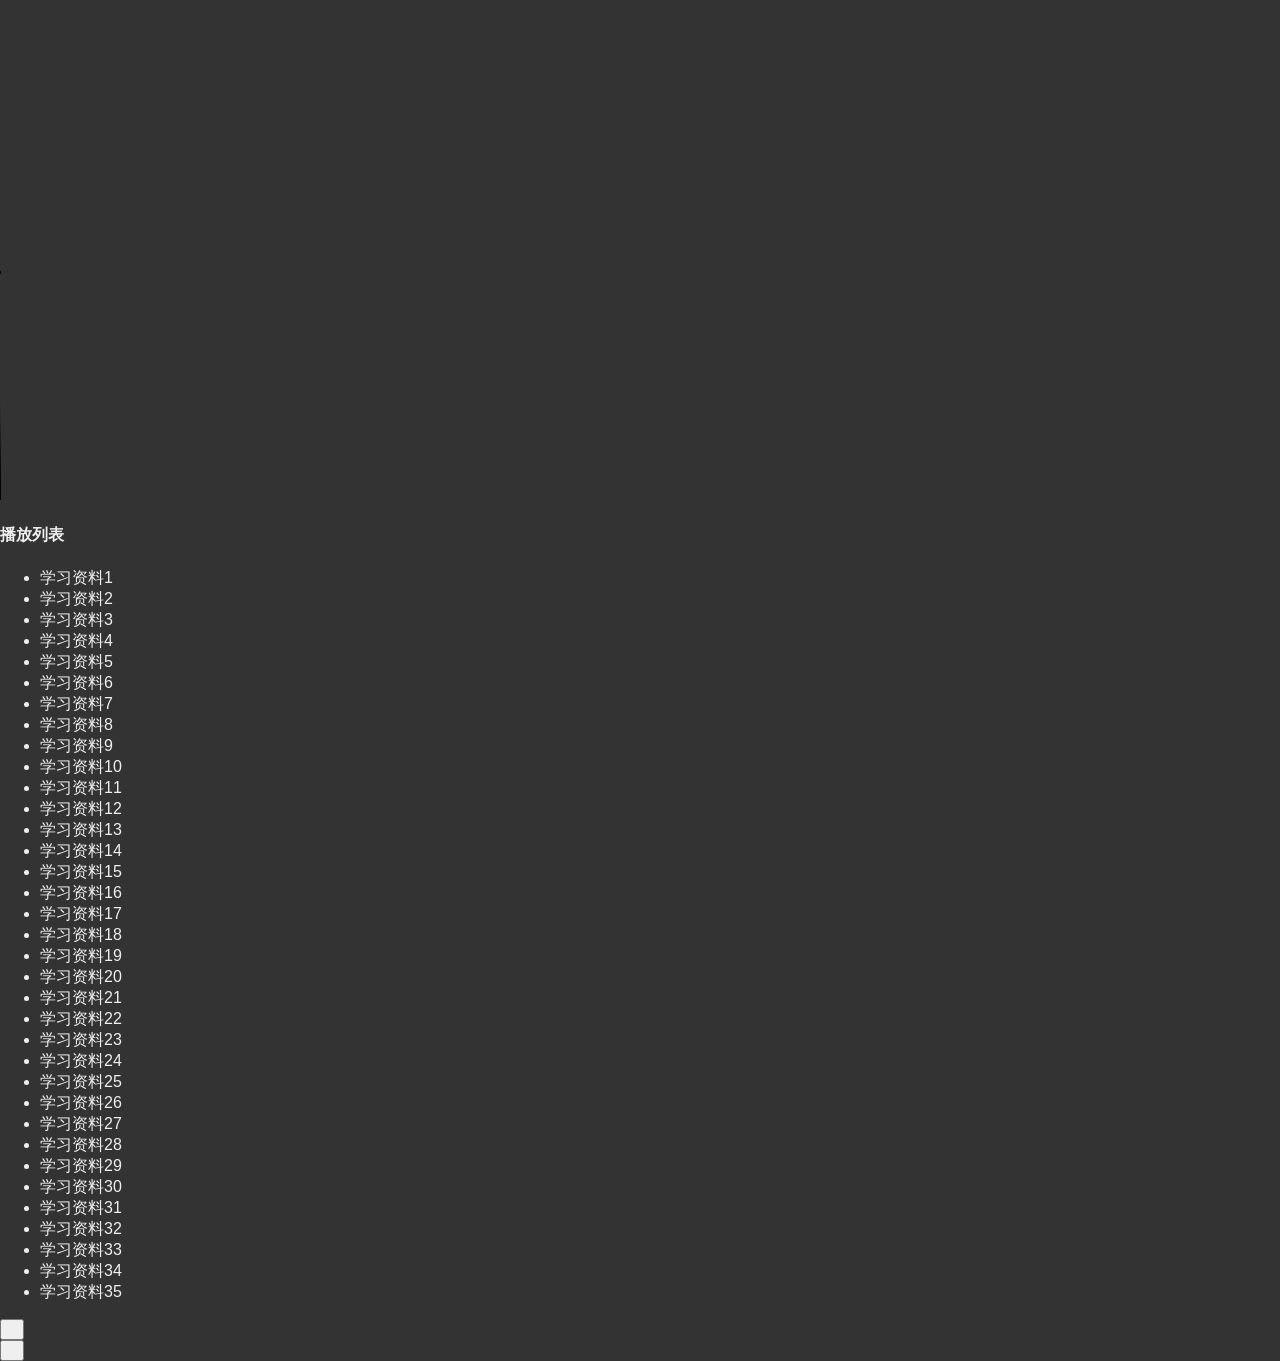
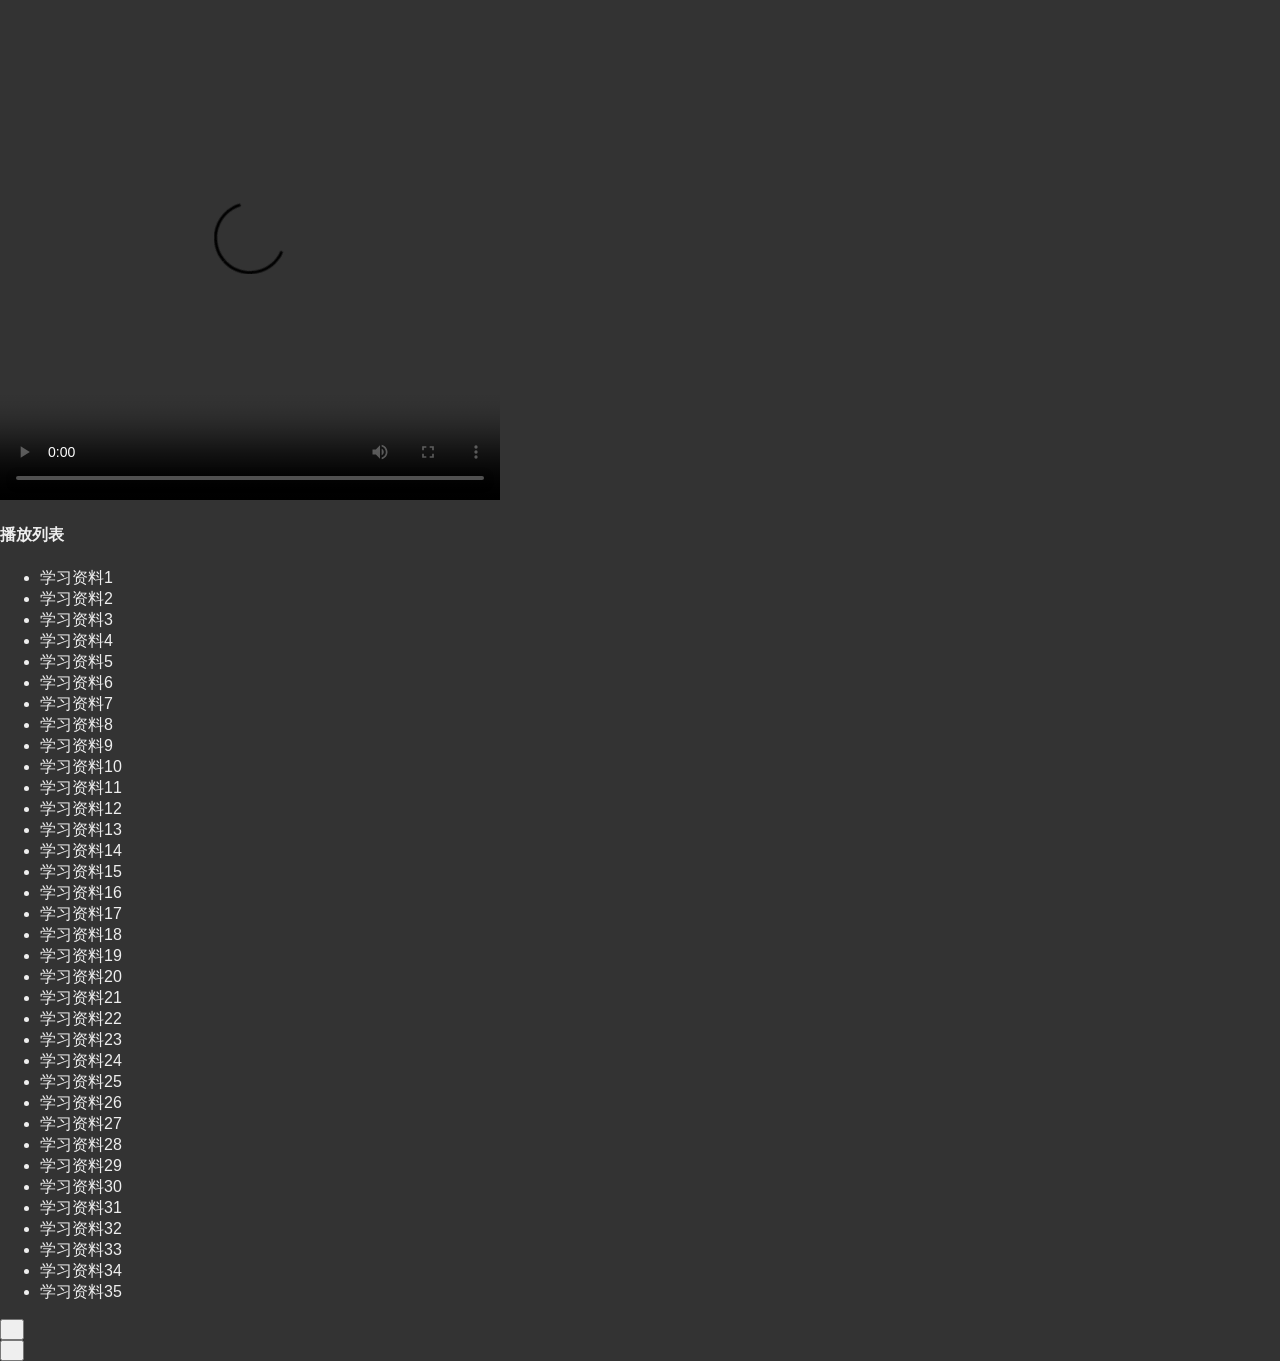

feat: add local music automation and community sections

--- a/css/style.css
+++ b/css/style.css
@@ -939,6 +939,196 @@ footer {
     background-size: 8px !important;
 }
 
+/*互动区*/
+.community-entry-grid {
+    display: grid;
+    grid-template-columns: repeat(2, minmax(0, 1fr));
+    gap: 18px;
+}
+
+.community-entry {
+    border: none;
+    cursor: pointer;
+}
+
+.community-entry-grid button {
+    font: inherit;
+    width: 100%;
+}
+
+.community-modal {
+    position: fixed;
+    inset: 0;
+    display: none;
+    align-items: center;
+    justify-content: center;
+    z-index: 2100;
+    padding: 24px;
+    background: rgba(0, 0, 0, 0.5);
+    backdrop-filter: blur(20px);
+    animation: fade 0.3s;
+}
+
+.community-modal.active {
+    display: flex;
+}
+
+.community-wrapper {
+    position: relative;
+    width: min(760px, 100%);
+    max-height: 82vh;
+    padding: 24px;
+    border-radius: 8px;
+    background: rgb(255 255 255 / 24%);
+    box-shadow: 0 16px 60px rgb(0 0 0 / 20%);
+    display: flex;
+    flex-direction: column;
+}
+
+.community-close {
+    position: absolute;
+    top: 10px;
+    right: 14px;
+    border: none;
+    background: transparent;
+    cursor: pointer;
+    padding: 6px;
+}
+
+.community-close:hover {
+    transform: scale(1.15);
+}
+
+.community-header {
+    display: flex;
+    gap: 10px;
+    padding-right: 34px;
+}
+
+.community-tab {
+    border: 1px solid rgb(255 255 255 / 20%);
+    background: rgb(0 0 0 / 16%);
+    color: #efefef;
+    border-radius: 8px;
+    padding: 8px 16px;
+    cursor: pointer;
+}
+
+.community-tab.active,
+.community-tab:hover {
+    background: rgb(255 255 255 / 22%);
+}
+
+.community-body {
+    margin-top: 18px;
+    overflow-y: auto;
+    padding-right: 4px;
+}
+
+.community-panel {
+    display: none;
+}
+
+.community-panel.active {
+    display: block;
+}
+
+.community-form {
+    display: grid;
+    gap: 10px;
+    margin-bottom: 16px;
+}
+
+.community-form input,
+.community-form textarea {
+    width: 100%;
+    border: 1px solid rgb(255 255 255 / 18%);
+    border-radius: 8px;
+    background: rgb(0 0 0 / 20%);
+    color: #efefef;
+    padding: 10px 12px;
+    outline: none;
+    resize: vertical;
+    user-select: text;
+}
+
+.community-form input:focus,
+.community-form textarea:focus {
+    border-color: rgb(255 255 255 / 60%);
+}
+
+.community-form button {
+    justify-self: end;
+    border: none;
+    border-radius: 8px;
+    background: rgb(255 255 255 / 22%);
+    color: #efefef;
+    padding: 8px 16px;
+    cursor: pointer;
+}
+
+.community-form button:hover {
+    background: rgb(255 255 255 / 32%);
+}
+
+.guestbook-list,
+.friends-list {
+    display: grid;
+    gap: 10px;
+}
+
+.guestbook-card,
+.friend-card,
+.community-empty {
+    border-radius: 8px;
+    background: rgb(0 0 0 / 18%);
+    padding: 14px;
+}
+
+.guestbook-card-header {
+    display: flex;
+    justify-content: space-between;
+    gap: 12px;
+    align-items: center;
+    margin-bottom: 8px;
+}
+
+.guestbook-card-header span {
+    color: rgb(255 255 255 / 70%);
+    font-size: 0.9rem;
+    white-space: nowrap;
+}
+
+.guestbook-card p {
+    margin: 0;
+    line-height: 1.7;
+    white-space: pre-wrap;
+    word-break: break-word;
+    user-select: text;
+}
+
+.guestbook-link {
+    display: inline-block;
+    margin-top: 8px;
+    color: rgb(255 255 255 / 70%);
+    font-size: 0.9rem;
+}
+
+.friend-card {
+    display: flex;
+    flex-direction: column;
+    gap: 6px;
+}
+
+.friend-card:hover {
+    background: rgb(0 0 0 / 30%);
+}
+
+.friend-card span {
+    color: rgb(255 255 255 / 76%);
+    line-height: 1.5;
+}
+
 /*滚动条样式*/
 ::-webkit-scrollbar {
     width: 6px;
